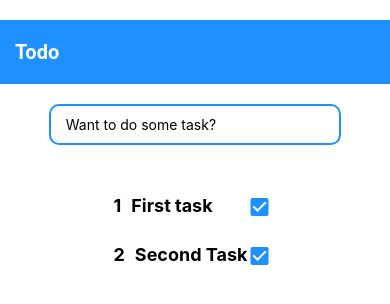
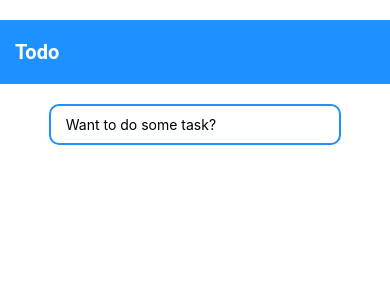
Before and after one commit to shaikhmq20/todo-native-app, a React Native app: screen / in a window 390 px wide. Shown: the top 304 px of the page. Built offline with nearby package versions, Linux system fonts and the light colour scheme.

Commit message:
Adding Selecting Item

```diff
--- a/app/components/Input.js
+++ b/app/components/Input.js
@@ -5,10 +5,8 @@ import TodoLists from "../components/TodoLists";
 
 export default function Input() {
   const [task, settask] = useState("");
-  const [tasks, settasks] = useState([
-    { value: "First task" },
-    { value: "Second Task" },
-  ]);
+  const [selectList, setselectList] = useState([]);
+  const [tasks, settasks] = useState([]);
 
   const addTask = (task) => {
     const found = tasks.find((obj) => obj.value === task.value);
@@ -17,6 +15,16 @@ export default function Input() {
     else if (found)
       alert("Cannot add Duplicate Task");
   };
+
+  const updateselectList = (task) => {
+    const found = selectList.find((obj) => obj.value === task.value);
+    if (!found) {
+      setselectList([task, ...selectList]);
+    } else if (found) {
+      const newselectList = selectList.filter((obj) => obj.value !== task.value);
+      setselectList(newselectList);
+    }
+  }
 
   return (
     <View style={styles.inputContainer}>
@@ -32,7 +40,7 @@ export default function Input() {
           settask("");
         }}
       />
-      <TodoLists tasks={tasks} />
+      <TodoLists tasks={tasks} selectList={selectList} updateselectList={updateselectList}/>
     </View>
   );
 }
--- a/app/components/TodoListItem.js
+++ b/app/components/TodoListItem.js
@@ -1,15 +1,39 @@
 import { View, Text, StyleSheet, TouchableHighlight } from "react-native";
 import React from "react";
 
-import { MaterialIcons } from '@expo/vector-icons';
+import { MaterialIcons } from "@expo/vector-icons";
 
-export default function TodoListItem({ index, todo }) {
+export default function TodoListItem({
+  index,
+  todo,
+  selectList,
+  updateselectList,
+}) {
+  const getIconName = () => {
+    const found = selectList.find((obj) => obj.value === todo.value);
+    return found ? "check-circle" : "radio-button-unchecked";
+  };
+
   return (
-    <TouchableHighlight style={styles.todoHighlight} underlayColor={"lightgrey"}onPress={() => console.log(todo)}>
+    <TouchableHighlight
+      style={styles.todoHighlight}
+      underlayColor={"#fcfcfc"}
+      onPress={() => selectList.length !== 0 && updateselectList(todo)}
+      onLongPress={() => {
+        updateselectList(todo);
+      }}
+    >
       <View style={styles.todoContainer}>
         <Text style={[styles.index, styles.text]}>{index + 1}</Text>
         <Text style={[styles.text, styles.todo]}>{todo.value}</Text>
-        <MaterialIcons style={{marginRight: 15}} name="check-box" size={24} color="dodgerblue" />
+        {selectList.length !== 0 && (
+          <MaterialIcons
+            style={{ marginRight: 15 }}
+            name={getIconName()}
+            size={24}
+            color="dodgerblue"
+          />
+        )}
       </View>
     </TouchableHighlight>
   );
@@ -27,7 +51,7 @@ const styles = StyleSheet.create({
     marginRight: "auto",
   },
   todoHighLight: {
-    backgroundColor: '#fcfcfc',
+    backgroundColor: "white",
   },
   todoContainer: {
     borderRadius: 10,
--- a/app/components/TodoLists.js
+++ b/app/components/TodoLists.js
@@ -2,14 +2,14 @@ import { View, Text, StyleSheet, FlatList } from "react-native";
 import React from "react";
 import TodoListItem from "./TodoListItem";
 
-export default function TodoLists({ tasks }) {
+export default function TodoLists({ tasks, ...props }) {
   return (
     <View style={styles.todoListContainer}>
       <FlatList
         data={tasks}
         keyExtractor={(item, index) => index.toString()}
         renderItem={({ item }) => (
-          <TodoListItem index={tasks.indexOf(item)} todo={item} />
+          <TodoListItem index={tasks.indexOf(item)} todo={item} {...props} />
         )}
       />
     </View>
```
